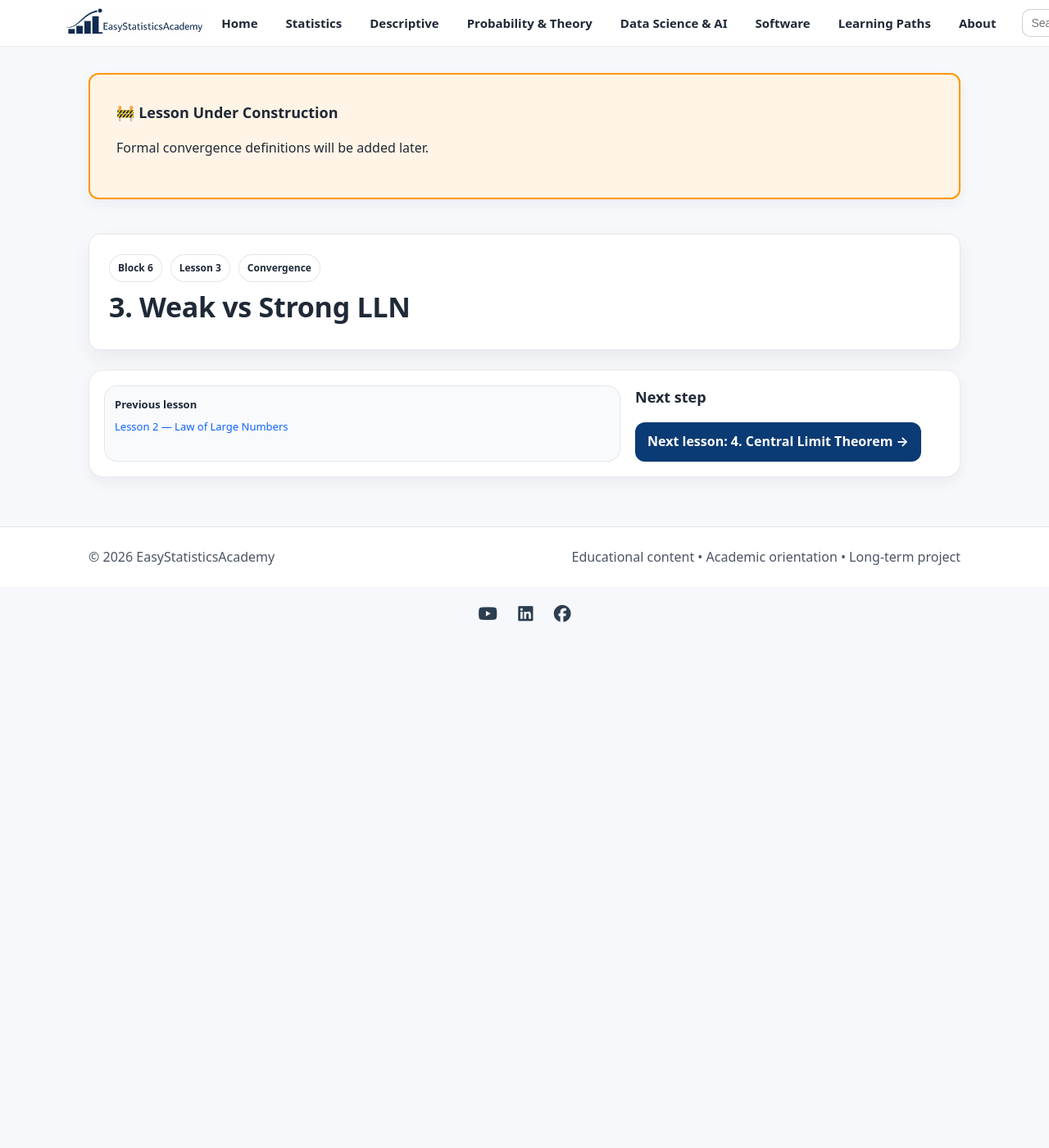
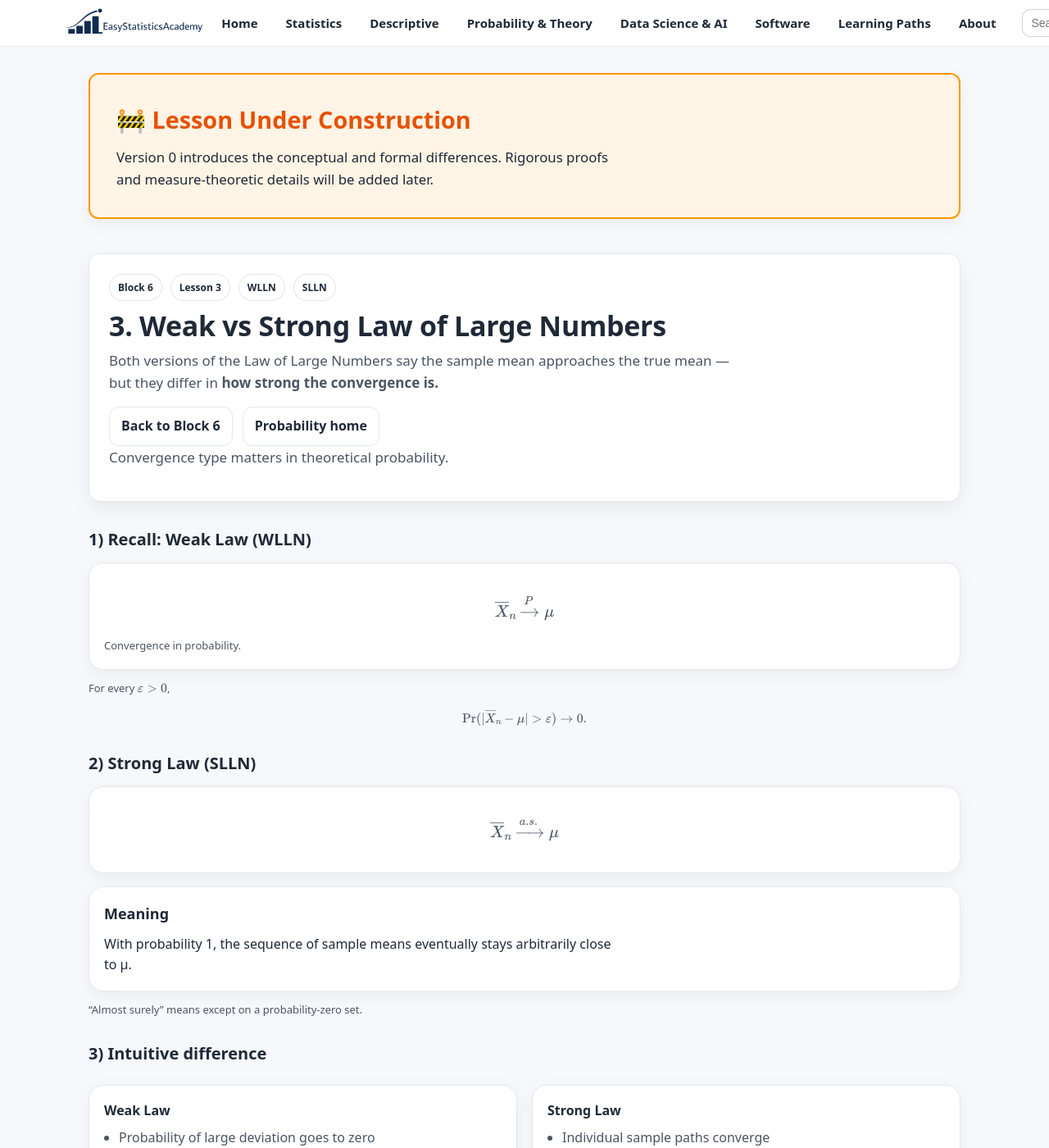
Before and after one commit to ammar-homaida-statistics/easystatisticsacademy, a Jekyll site: the page built from probability/lln-clt/weak-vs-strong-lln/index.md, in a window 1280 px wide and 1400 px high. Shown: the whole window at 82% size. Built offline with Jekyll 4.4.1, drawn with Linux system fonts in a browser that asks for light colours; some of the changed text lies outside the part shown.

Commit message:
Add lesson content

```diff
--- a/probability/lln-clt/weak-vs-strong-lln/index.md
+++ b/probability/lln-clt/weak-vs-strong-lln/index.md
@@ -1,29 +1,34 @@
 ---
 layout: default
-title: "3. Weak vs Strong LLN"
-description: "Different modes of convergence in probability theory."
+title: "3. Weak vs Strong Law of Large Numbers"
+description: "Understanding the difference between convergence in probability and almost sure convergence."
 permalink: /probability/lln-clt/weak-vs-strong-lln/
 sidebar: false
 ---
 
+<!-- UNDER CONSTRUCTION NOTICE -->
 <section class="section section-slim">
   <div class="callout" style="background:#fff4e5; border:2px solid #ff9800; padding:2rem; border-radius:12px;">
     <div class="callout-copy">
-      <h2>🚧 Lesson Under Construction</h2>
-      <p>Formal convergence definitions will be added later.</p>
+      <h2 style="margin-top:0; color:#e65100; font-size:1.8rem;">🚧 Lesson Under Construction</h2>
+      <p style="margin:0; font-size:1.05rem;">
+        Version 0 introduces the conceptual and formal differences.
+        Rigorous proofs and measure-theoretic details will be added later.
+      </p>
     </div>
   </div>
 </section>
 
+<!-- ✅ Tracking -->
 <script>
-(function(){
-  var KEY="esa_continue_probability_lln_clt_lesson_v0";
-  localStorage.setItem(KEY, JSON.stringify({
-    url:"/probability/lln-clt/weak-vs-strong-lln/",
-    label:"Lesson 3 — Weak vs Strong LLN",
-    ts:Date.now()
-  }));
-})();
+  (function () {
+    var KEY = "esa_continue_probability_lln_clt_lesson_v0";
+    localStorage.setItem(KEY, JSON.stringify({
+      url: "/probability/lln-clt/weak-vs-strong-lln/",
+      label: "Lesson 3 — Weak vs Strong LLN",
+      ts: Date.now()
+    }));
+  })();
 </script>
 
 <section class="hero hero-section">
@@ -32,30 +37,179 @@ sidebar: false
       <div class="badge-row">
         <span class="badge">Block 6</span>
         <span class="badge">Lesson 3</span>
-        <span class="badge">Convergence</span>
+        <span class="badge">WLLN</span>
+        <span class="badge">SLLN</span>
       </div>
-      <h1>3. Weak vs Strong LLN</h1>
+
+      <h1>3. Weak vs Strong Law of Large Numbers</h1>
+      <p class="lead">
+        Both versions of the Law of Large Numbers say the sample mean approaches the true mean —
+        but they differ in <strong>how strong the convergence is.</strong>
+      </p>
+
+      <div class="hero-actions">
+        <a class="btn btn-outline" href="/probability/lln-clt/">Back to Block 6</a>
+        <a class="btn btn-outline" href="/probability/">Probability home</a>
+      </div>
+
+      <p class="muted-mini">
+        Convergence type matters in theoretical probability.
+      </p>
+    </div>
+  </div>
+</section>
+
+<section class="section">
+  <div class="section-head">
+    <h2>1) Recall: Weak Law (WLLN)</h2>
+  </div>
+
+  <div class="card">
+    <p style="margin:0; font-size:1.05rem;">
+      \[
+      \overline{X}_n \xrightarrow{P} \mu
+      \]
+    </p>
+    <p class="muted-mini" style="margin-top:.5rem;">
+      Convergence in probability.
+    </p>
+  </div>
+
+  <p class="muted-mini" style="margin-top:.75rem;">
+    For every \( \varepsilon > 0 \),
+    \[
+    \Pr(|\overline{X}_n - \mu| > \varepsilon) \to 0.
+    \]
+  </p>
+</section>
+
+<section class="section">
+  <div class="section-head">
+    <h2>2) Strong Law (SLLN)</h2>
+  </div>
+
+  <div class="card">
+    <p style="margin:0; font-size:1.05rem;">
+      \[
+      \overline{X}_n \xrightarrow{a.s.} \mu
+      \]
+    </p>
+  </div>
+
+  <div class="callout" style="margin-top:1rem;">
+    <div class="callout-copy">
+      <h2>Meaning</h2>
+      <p style="margin:0;">
+        With probability 1, the sequence of sample means eventually stays arbitrarily close to μ.
+      </p>
+    </div>
+  </div>
+
+  <p class="muted-mini" style="margin-top:.75rem;">
+    “Almost surely” means except on a probability-zero set.
+  </p>
+</section>
+
+<section class="section">
+  <div class="section-head">
+    <h2>3) Intuitive difference</h2>
+  </div>
+
+  <div class="grid grid-2">
+    <div class="card">
+      <h3>Weak Law</h3>
+      <ul class="bullets">
+        <li>Probability of large deviation goes to zero</li>
+        <li>Focuses on distribution behavior</li>
+        <li>Does not guarantee pathwise stability</li>
+      </ul>
+    </div>
+
+    <div class="card">
+      <h3>Strong Law</h3>
+      <ul class="bullets">
+        <li>Individual sample paths converge</li>
+        <li>Stronger statement</li>
+        <li>Implies Weak Law</li>
+      </ul>
+    </div>
+  </div>
+</section>
+
+<section class="section">
+  <div class="section-head">
+    <h2>4) Relationship</h2>
+  </div>
+
+  <div class="card">
+    <p style="margin:0;">
+      \[
+      \text{Almost sure convergence}
+      \quad \Rightarrow \quad
+      \text{Convergence in probability}
+      \]
+    </p>
+  </div>
+
+  <p class="muted-mini" style="margin-top:.75rem;">
+    The converse is generally false.
+  </p>
+</section>
+
+<section class="section">
+  <div class="section-head">
+    <h2>5) Assumptions</h2>
+  </div>
+
+  <div class="card">
+    <ul class="bullets">
+      <li>i.i.d. observations</li>
+      <li>Finite expectation</li>
+      <li>Strong law may require slightly stronger technical conditions</li>
+    </ul>
+  </div>
+</section>
+
+<section class="section section-slim">
+  <div class="callout">
+    <div class="callout-copy">
+      <h2>Outcome of this lesson</h2>
+      <ul class="bullets">
+        <li>Differentiate WLLN and SLLN</li>
+        <li>Interpret almost sure convergence</li>
+        <li>Understand implication hierarchy</li>
+        <li>Prepare for Central Limit Theorem</li>
+      </ul>
     </div>
   </div>
 </section>
 
 <section class="section section-slim">
   <div class="callout">
-    <div class="callout-side">
-      <div class="mini">
-        <div class="mini-title">Previous lesson</div>
-        <div class="mini-body">
-          <a href="/probability/lln-clt/law-of-large-numbers/">Lesson 2 — Law of Large Numbers</a>
-        </div>
-      </div>
-    </div>
     <div class="callout-copy">
       <h2>Next step</h2>
+      <p style="margin:0;">
+        Even though averages converge to μ,
+        their distribution around μ has structure —
+        this leads to the <strong>Central Limit Theorem</strong>.
+      </p>
+
       <div class="pill-row" style="margin-top:1rem;">
         <a class="btn" href="/probability/lln-clt/central-limit-theorem/">
           Next lesson: 4. Central Limit Theorem →
         </a>
       </div>
     </div>
+
+    <div class="callout-side">
+      <div class="mini">
+        <div class="mini-title">Previous lesson</div>
+        <div class="mini-body">
+          <a href="/probability/lln-clt/law-of-large-numbers/">
+            Lesson 2 — Law of Large Numbers
+          </a>
+        </div>
+      </div>
+    </div>
   </div>
 </section>
```
